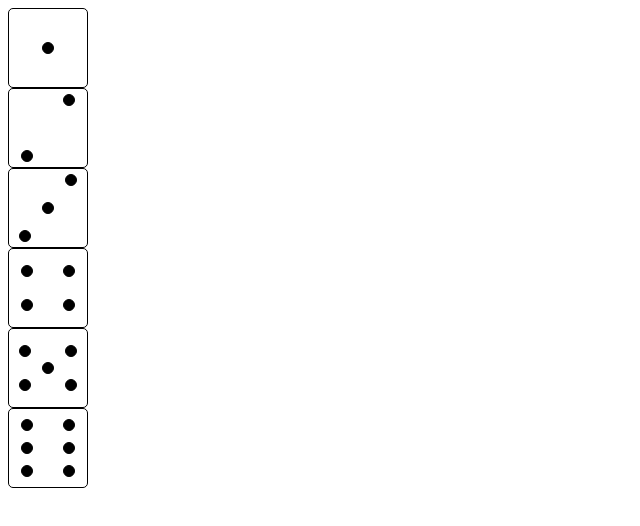
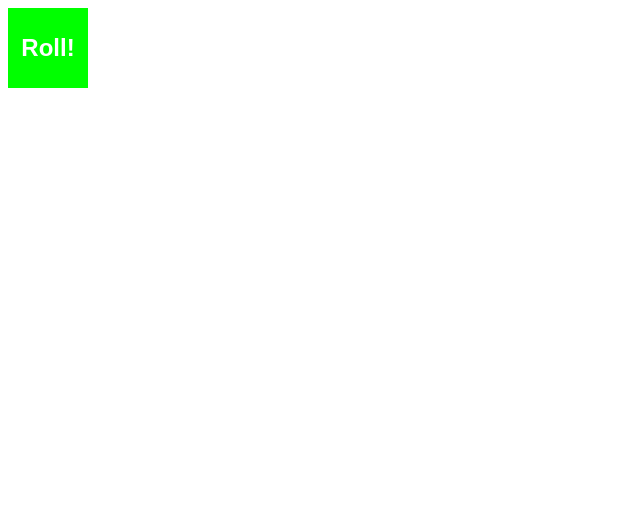
Before and after one commit to iSkylake/Dice-Roll, a plain HTML site: page index.html in a window 1280 px wide. Shown: the whole page, without its empty margins (0-640 px from the left). Drawn offline with Linux system fonts and the light colour scheme.

Commit message:
Add roll functionality

```diff
--- a/index.html
+++ b/index.html
@@ -5,6 +5,10 @@
 	<link rel="stylesheet" type="text/css" href="styles.css">
 </head>
 <body>
+
+	<div class="container">
+
+		<button onclick="roll()" class="roll-btn">Roll!</button>
 
 		<div class="dice">
 			<div class="col">
@@ -80,6 +84,7 @@
 				<div class="dot"></div>
 			</div>
 		</div>
+	</div>
 
 	<script type="text/javascript" src="main.js"></script>
 </body>
--- a/main.js
+++ b/main.js
@@ -0,0 +1,9 @@
+let dice = document.getElementsByClassName("dice");
+
+function roll(){
+	for(let i=0; i<dice.length; i++){
+		dice[i].style.display = "none";
+	}
+	let random = Math.floor(Math.random()*6+1);
+	dice[random-1].style.display = "flex";
+}
--- a/styles.css
+++ b/styles.css
@@ -1,10 +1,32 @@
+.container{
+	display: flex;
+}
+
+.roll-btn{
+	width: 80px;
+	height: 80px;
+	color: #ffffff;
+	font-weight: bold;
+	background-color: #00ff00;
+	border: none;
+	font-size: 150%;
+}
+
+.roll-btn:hover{
+	background-color: #7fff7f;
+}
+
+.roll-btn:focus{
+	outline: none;
+}
+
 .dice{
 	box-sizing: border-box;
 	width: 80px;
 	height: 80px;
 	border: solid 1px black;
 	border-radius: 5px;
-	display: flex;
+	display: none;
 	flex-direction: row;
 	justify-content: space-around;
 	padding: 5px;
```
Lines whose indentation alone changed are shown as unchanged.
